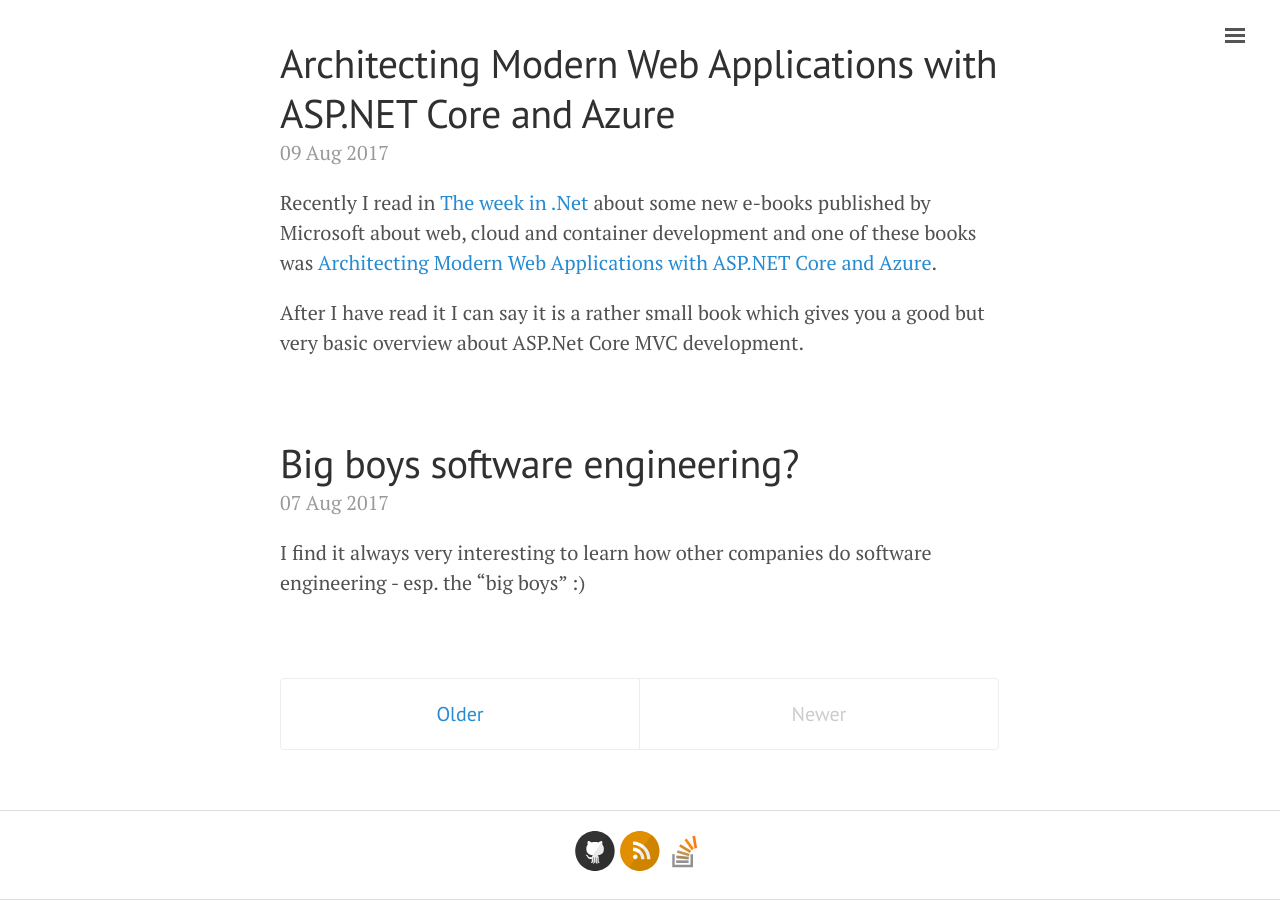
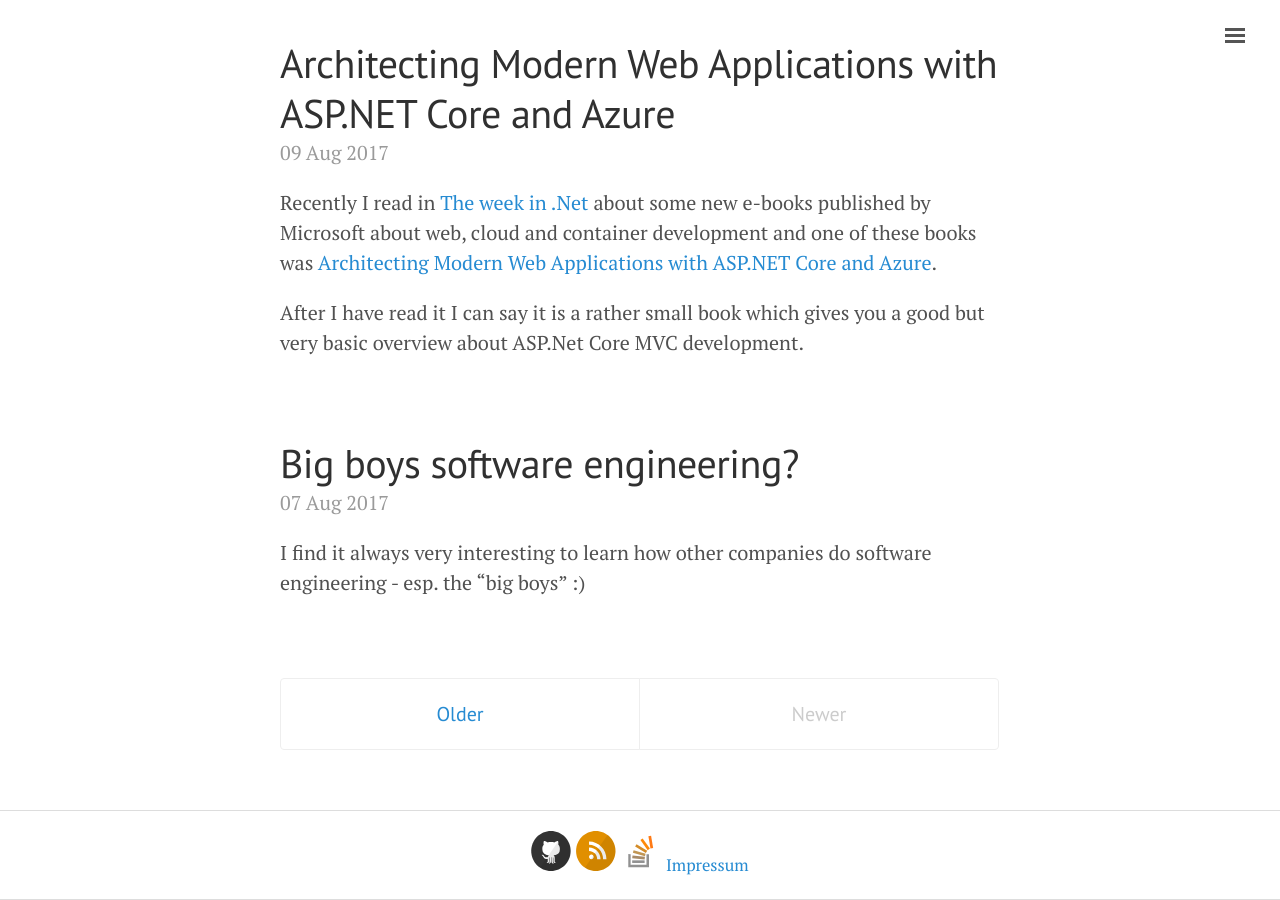
Before and after one commit to plainionist/plainionist.github.io, a Jekyll site: the page built from index.html, in a window 1280 px wide and 900 px high, scrolled down 4308 px. Built offline with Jekyll 4.4.1, drawn with Linux system fonts in a browser that asks for light colours; the list of posts is cut into pages by our own code.

Commit message:
footer updated

```diff
--- a/_includes/sidebar.html
+++ b/_includes/sidebar.html
@@ -12,7 +11,7 @@
 
         {% assign pages_list = site.pages | sort:"order" %}
         {% for node in pages_list %}
-          {% if node.title != null %}
+          {% if node.title != null && node.order != -1 %}
             {% if node.layout == "page" %}
               <a class="sidebar-nav-item{% if page.url == node.url %} active{% endif %}" href="{{ node.url }}">{{ node.title }}</a>
             {% endif %}
@@ -27,6 +26,7 @@
             <a href="https://plainionist.github.io/Plainion.OneNote/" target="_blank"><img src="{{ site.baseurl }}/images/Plainion.OneNote.png" /> Plainion.OneNote</a><br />
         </div>
     </nav>
+
     <div class="sidebar-item">
         <p>
             &copy; {{ site.time | date: '%Y' }}. All rights reserved.
--- a/_layouts/default.html
+++ b/_layouts/default.html
@@ -26,6 +26,7 @@
         <div class="container">
             <footer class="footer">
                 {% include svg-icons.html %}
+                <span style="display:inline;text-align:right;font-size:smaller"><a href="{{ site.baseurl }}/impressum.html">Impressum</a></span>
             </footer>
         </div>
     </div>
```
Also changed, not shown: other parts of _includes/sidebar.html (+2 -3 lines), impressum.html (added, +7 -0 lines), 1 other file.
